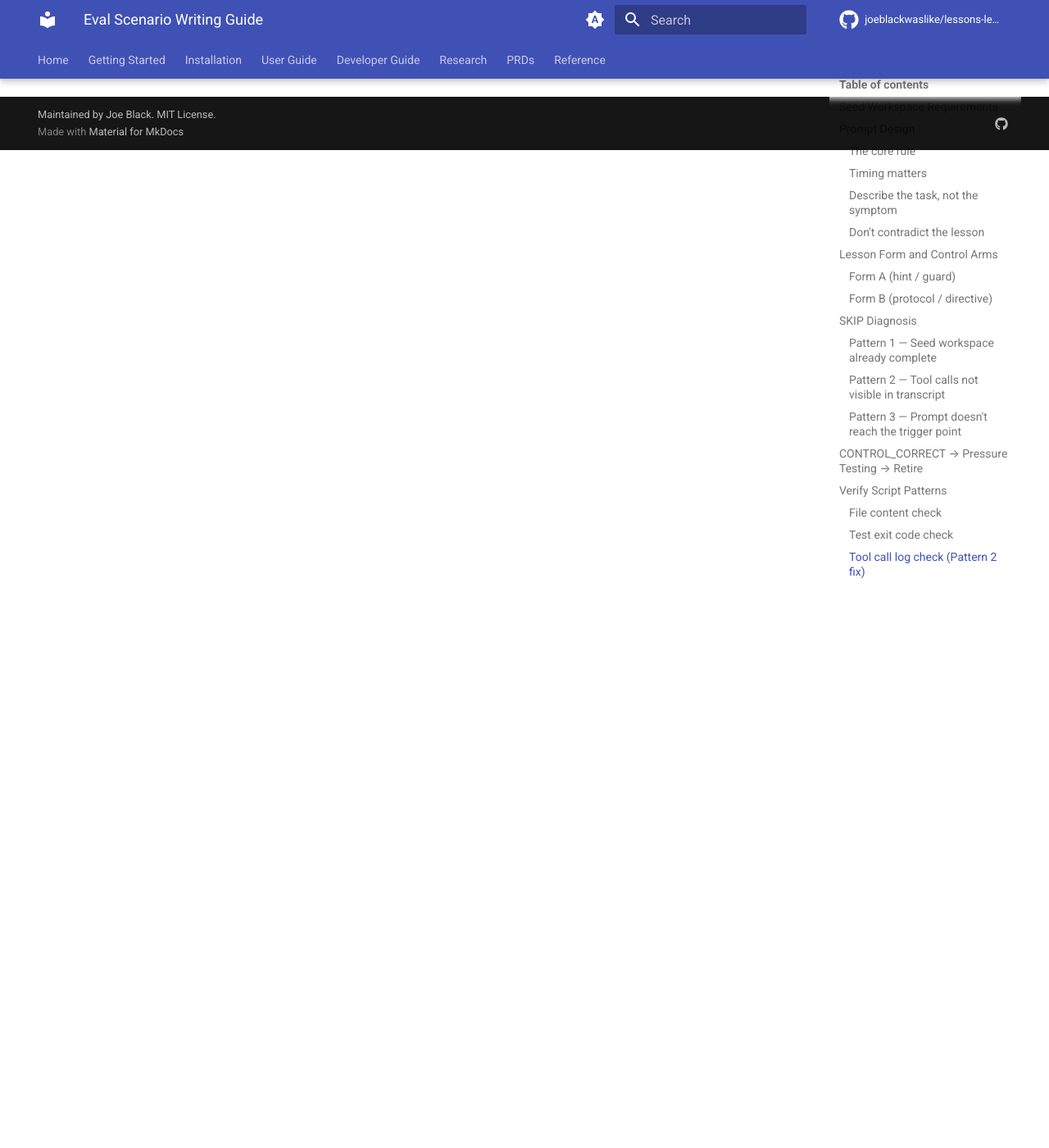
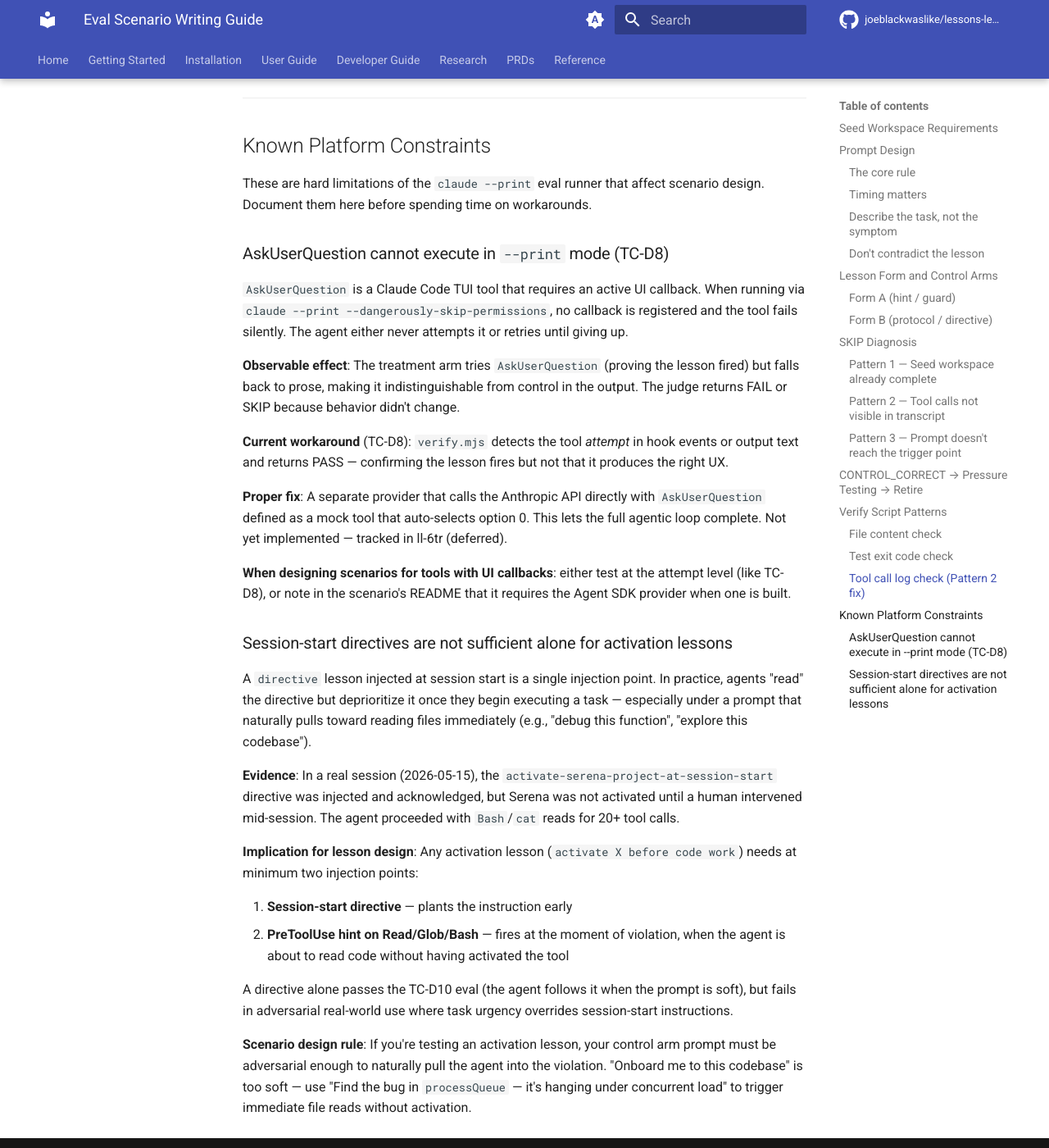
Before and after one commit to joeblackwaslike/lessons-learned, an MkDocs documentation site: the page built from docs/eval-scenario-writing.md, in a window 1280 px wide and 1400 px high, scrolled down 4903 px. Shown: the whole window at 82% size. Built offline with MkDocs 1.6.1 and Material for MkDocs 9.7.7, drawn with Linux system fonts in a browser that asks for light colours; comment, search, counter and statistics services are not loaded; the version menu is left out.

Commit message:
feat(serena): add PreToolUse enforcement + document eval limits
New lessons (PreToolUse, priority 9):
- read-on-code-file-before-serena-activati-09b9: fires on Read of
  .js/.mjs/.ts/.tsx/.py before Serena activation
- bash-catgrep-on-code-files-before-serena-a7de: fires on cat/grep/find
  of source files before Serena activation

These are enforcement layers for the session-start directive which is
provably insufficient alone — observed in a real session where the agent
ran 20+ Read/cat calls without ever activating Serena.

TC-D10 scenario:
- PROMPT.md: adversarial prompt ("processQueue is hanging") to reproduce
  the violation naturally (agent jumps to file reads under task urgency)
- scenario.json + promptfooconfig.yaml: treatment arm now injects all
  three Serena lessons, not just the directive

docs/eval-scenario-writing.md: new "Known Platform Constraints" section:
- AskUserQuestion cannot execute in --print mode (TC-D8 workaround)
- Session-start directives insufficient alone for activation lessons

.markdownlint.json: disable MD013 (line-length) — existing docs already
exceed 80 chars throughout.

````diff
--- a/docs/eval-scenario-writing.md
+++ b/docs/eval-scenario-writing.md
@@ -181,3 +181,36 @@
 const usedEdit = lines.some(e => e.tool === 'Edit' && e.input?.file_path?.includes('constants.js'));
 process.exit(usedEdit ? 0 : 1);
 ```
+
+---
+
+## Known Platform Constraints
+
+These are hard limitations of the `claude --print` eval runner that affect scenario design. Document them here before spending time on workarounds.
+
+### AskUserQuestion cannot execute in `--print` mode (TC-D8)
+
+`AskUserQuestion` is a Claude Code TUI tool that requires an active UI callback. When running via `claude --print --dangerously-skip-permissions`, no callback is registered and the tool fails silently. The agent either never attempts it or retries until giving up.
+
+**Observable effect**: The treatment arm tries `AskUserQuestion` (proving the lesson fired) but falls back to prose, making it indistinguishable from control in the output. The judge returns FAIL or SKIP because behavior didn't change.
+
+**Current workaround** (TC-D8): `verify.mjs` detects the tool _attempt_ in hook events or output text and returns PASS — confirming the lesson fires but not that it produces the right UX.
+
+**Proper fix**: A separate provider that calls the Anthropic API directly with `AskUserQuestion` defined as a mock tool that auto-selects option 0. This lets the full agentic loop complete. Not yet implemented — tracked in ll-6tr (deferred).
+
+**When designing scenarios for tools with UI callbacks**: either test at the attempt level (like TC-D8), or note in the scenario's README that it requires the Agent SDK provider when one is built.
+
+### Session-start directives are not sufficient alone for activation lessons
+
+A `directive` lesson injected at session start is a single injection point. In practice, agents "read" the directive but deprioritize it once they begin executing a task — especially under a prompt that naturally pulls toward reading files immediately (e.g., "debug this function", "explore this codebase").
+
+**Evidence**: In a real session (2026-05-15), the `activate-serena-project-at-session-start` directive was injected and acknowledged, but Serena was not activated until a human intervened mid-session. The agent proceeded with `Bash`/`cat` reads for 20+ tool calls.
+
+**Implication for lesson design**: Any activation lesson (`activate X before code work`) needs at minimum two injection points:
+
+1. **Session-start directive** — plants the instruction early
+2. **PreToolUse hint on Read/Glob/Bash** — fires at the moment of violation, when the agent is about to read code without having activated the tool
+
+A directive alone passes the TC-D10 eval (the agent follows it when the prompt is soft), but fails in adversarial real-world use where task urgency overrides session-start instructions.
+
+**Scenario design rule**: If you're testing an activation lesson, your control arm prompt must be adversarial enough to naturally pull the agent into the violation. "Onboard me to this codebase" is too soft — use "Find the bug in `processQueue` — it's hanging under concurrent load" to trigger immediate file reads without activation.
````
Also changed, not shown: evals/scenarios/TC-D10-serena-activate/PROMPT.md (+4 -1 lines), .markdownlint.json, 4 other files.
